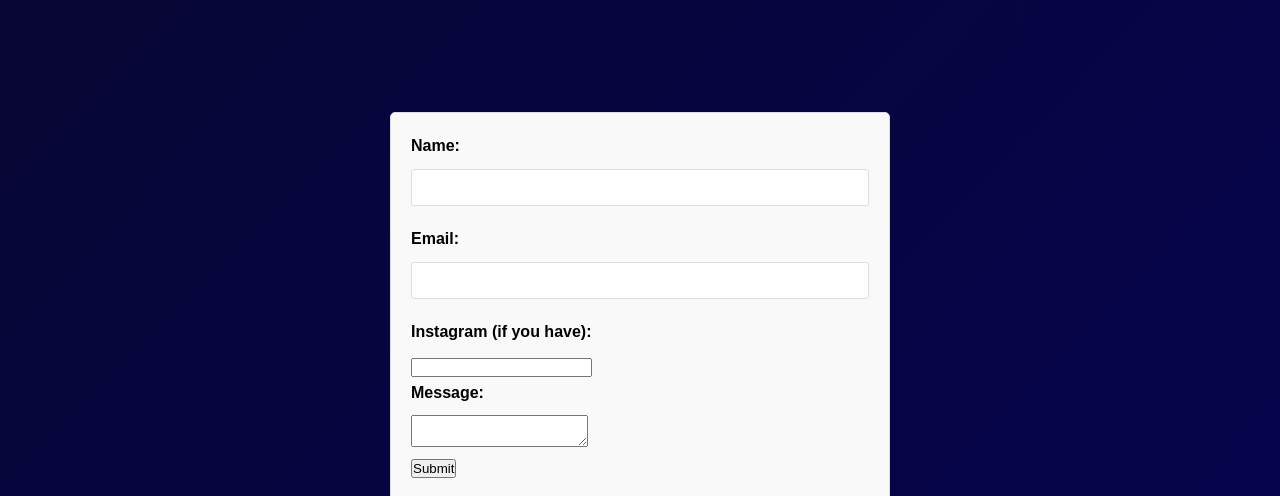
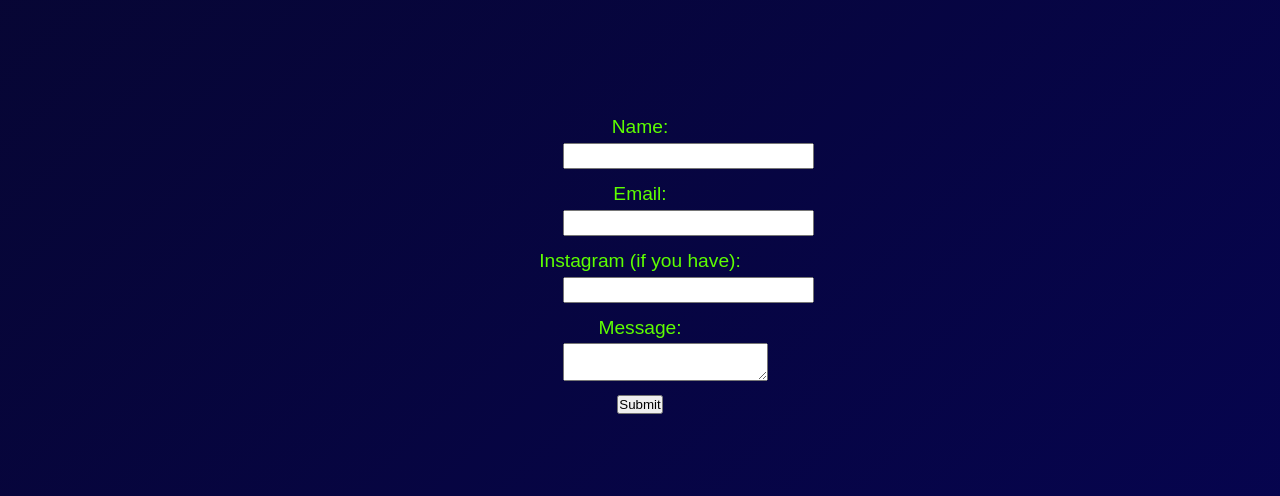
Before and after one commit to shiv-xmm/feedback-form, a plain HTML site: page index.html in a window 1280 px wide. Shown: the part 304-800 px from the top of the page. Drawn offline with Linux system fonts and the light colour scheme; a script that the page names is missing.

Commit message:
Update feedback.css

```diff
--- a/feedback.css
+++ b/feedback.css
@@ -986,29 +986,29 @@ a {
   .list-items li:hover {
     background-color: #f1f1f1;
   }
+form {
+  align-items: center;
+  text-align: center;
+}
+  .form-row {
+    margin-bottom: 10px;
+}
 
-  form {
-    width: 100%;
-    max-width: 500px;
-    margin: 0 auto;
-    padding: 20px;
-    box-sizing: border-box;
-    background-color: #f9f9f9;
-    border: 1px solid #ddd;
-    border-radius: 5px;
-   }
-   label {
+.form-input {
     display: block;
-    margin-bottom: 10px;
-    font-weight: bold;
-   }
-   input[type="text"],
-input[type="email"],
-input[type="password"] {
- width: 100%;
- padding: 10px;
- margin-bottom: 20px;
- box-sizing: border-box;
- border: 1px solid #ddd;
- border-radius: 3px;
 }
+
+.form-error {
+    color: red;
+}
+label{
+  color:#5eff00;
+  text-align: center;
+  font-size: larger;
+}
+.form-input{
+  align-items: center;
+  text-align: center;
+  margin-left: 44%;
+  font-size: larger;
+}
```
